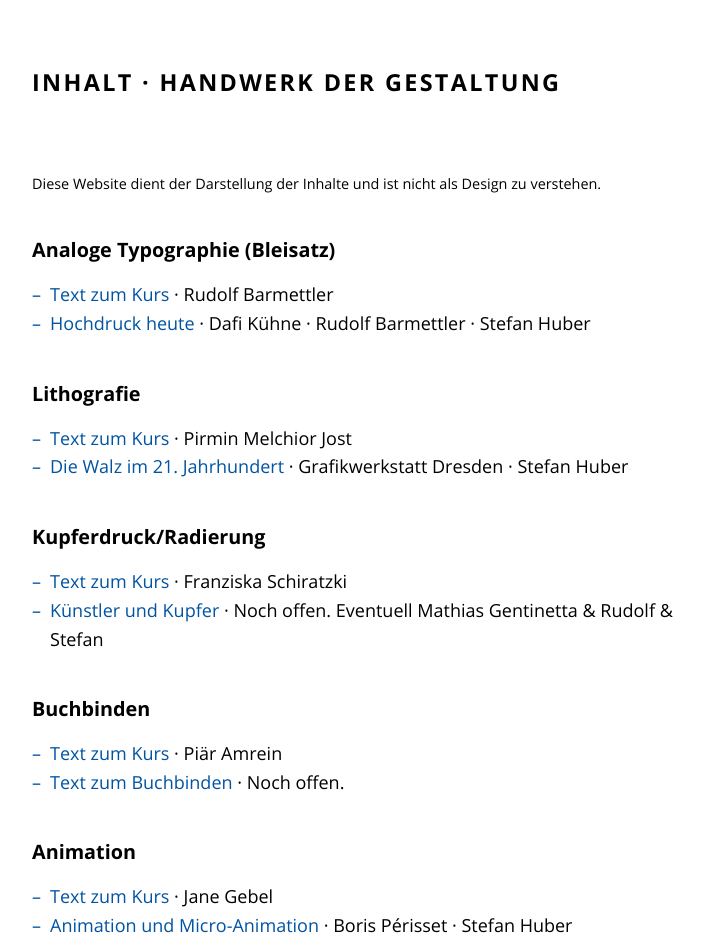
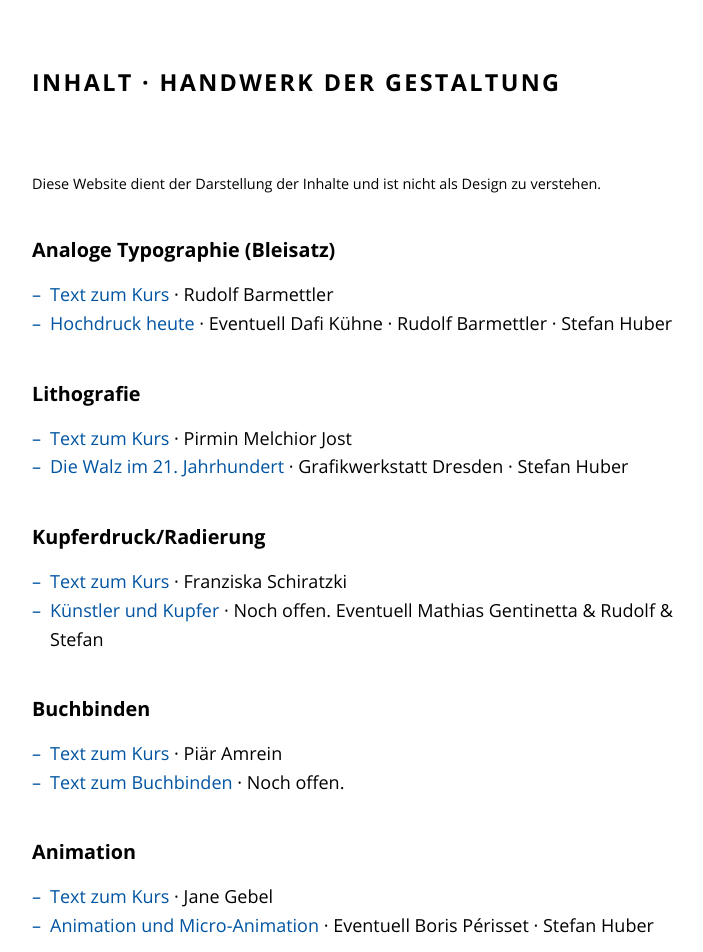
Before and after one commit to signalwerk/handwerk-und-gestaltung, a plain HTML site: page index.html in a window 1280 px wide. Shown: the top 952 px of the page, without its empty margins (266-969 px from the left). Drawn offline with Linux system fonts and the light colour scheme.

Commit message:
Deploy to GitHub Pages: e174eccbb23d59f7dba8b59f57ac6271451afea6

```diff
--- a/index.html
+++ b/index.html
@@ -33,7 +33,7 @@
 <h2 id="analoge-typographie-bleisatz">Analoge Typographie (Bleisatz)</h2>
 <ul>
 <li><a href="./typographie/">Text zum Kurs</a> · Rudolf Barmettler</li>
-<li><a href="./hochdruck/">Hochdruck heute</a> · Dafi Kühne · Rudolf Barmettler · Stefan Huber</li>
+<li><a href="./hochdruck/">Hochdruck heute</a> · Eventuell Dafi Kühne · Rudolf Barmettler · Stefan Huber</li>
 </ul>
 <h2 id="lithografie">Lithografie</h2>
 <ul>
@@ -53,7 +53,7 @@
 <h2 id="animation">Animation</h2>
 <ul>
 <li><a href="./animation/">Text zum Kurs</a> · Jane Gebel</li>
-<li><a href="./micro-animation/">Animation und Micro-Animation</a> · Boris Périsset · Stefan Huber</li>
+<li><a href="./micro-animation/">Animation und Micro-Animation</a> · Eventuell Boris Périsset · Stefan Huber</li>
 </ul>
 <h2 id="aktzeichnenillustration">Aktzeichnen/Illustration</h2>
 <ul>
```
